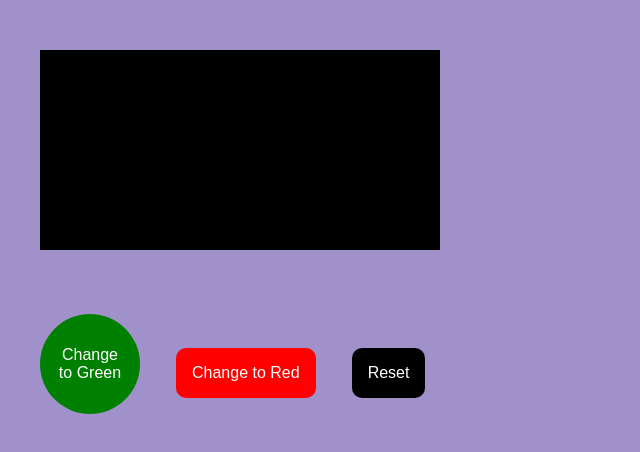
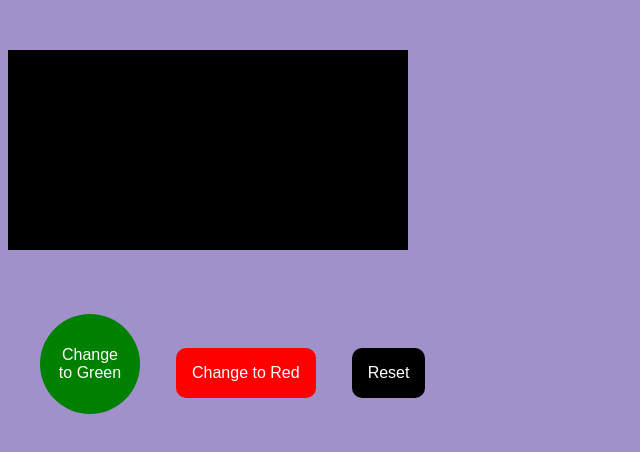
Before and after one commit to vvckovv/click-button, a plain HTML site: page index.html in a window 1280 px wide. Shown: the whole page, without its empty margins (0-640 px from the left). Drawn offline with Linux system fonts and the light colour scheme.

Commit message:
changed rectangle to shape

```diff
--- a/style.css
+++ b/style.css
@@ -11,7 +11,7 @@ body {
 }
 
 #shape {
-    margin: 2em;
+    margin: 2em 0;
     width: 300px;
     height: 100px;
     background-color: black;
```
